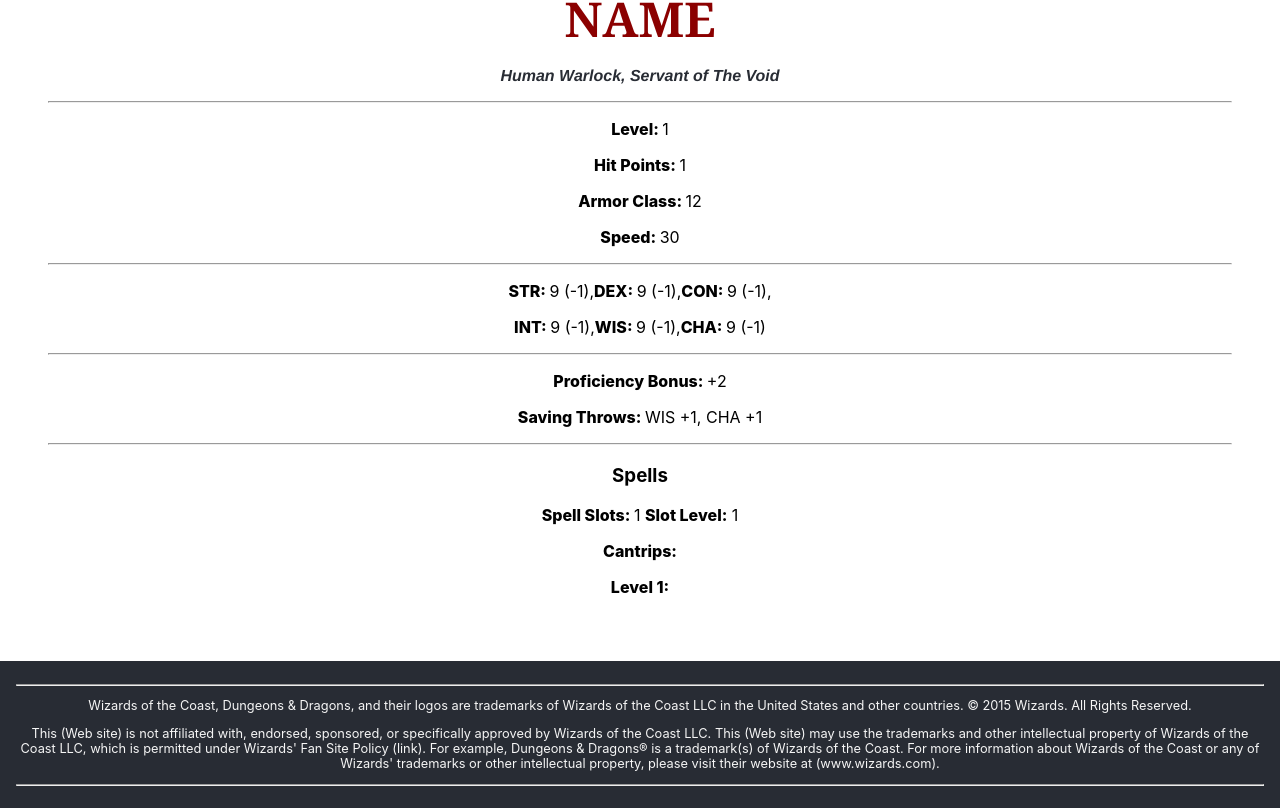
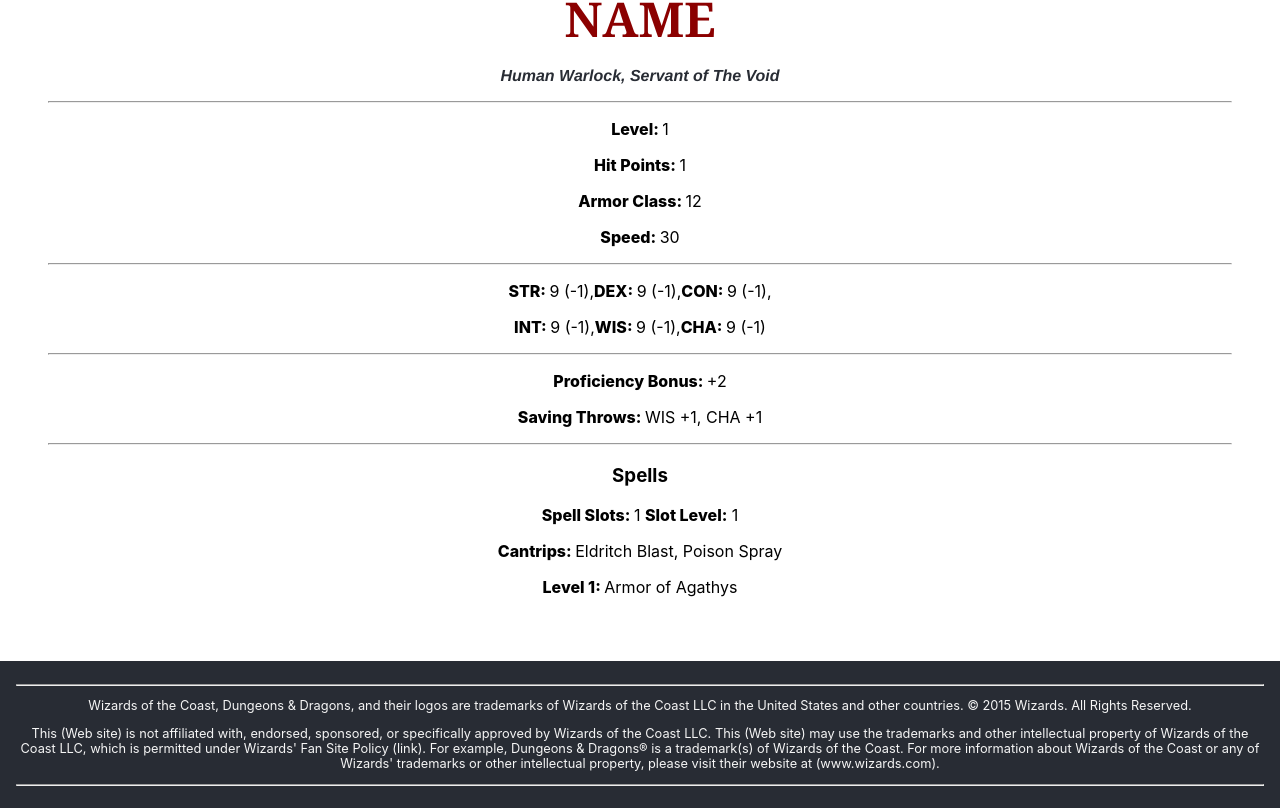
Before and after one commit to AcmeCat/Warlocks, a React (Create React App) app: page / in a window 1280 px wide. Shown: the part 902-1710 px from the top of the page. Built offline with nearby package versions, Linux system fonts and the light colour scheme.

Commit message:
decomposed spells section into its own stateless function. nice work

```diff
--- a/src/App.js
+++ b/src/App.js
@@ -19,8 +19,7 @@ class App extends React.Component {
       CHA: 9,
       hitPoints: 1,
       pact: "",
-      proficiency: 2,
-      spells: [[], [], [], [], [], [], [], [], [], []]
+      proficiency: 2
     }
     this.letsBegin = this.letsBegin.bind(this);
   }
@@ -61,11 +60,6 @@ class App extends React.Component {
     this.setState({
       proficiency: proficiency
     })
-
-    let spells = this.getSpells(level);
-    this.setState({
-      spells: spells
-    })
   }
 
   render (){
@@ -105,10 +99,9 @@ class App extends React.Component {
           <p><span className='title'>Proficiency Bonus: </span> +{this.state.proficiency}</p>
           <p><span className='title'>Saving Throws: </span> WIS +{this.state.proficiency + this.getModFromStat(this.state.WIS)}, CHA +{this.state.proficiency + this.getModFromStat(this.state.CHA)}</p>
           <hr/>
-          <h3>Spells</h3>
-          <p><span className='title'>Spell Slots: </span> 1 <span className='title'>Slot Level:</span> 1</p>
-          <p><span className='title'>Cantrips: </span> {this.state.spells[0].join(", ")}</p>
-          <p><span className='title'>Level 1: </span> {this.state.spells[1].join(", ")}</p>
+          <Spells
+            level={this.state.level}
+          />
         </main>
         <Footer/>
       </div>
@@ -206,20 +199,6 @@ class App extends React.Component {
     return mod < 0 ? mod.toString() : "+" + mod.toString();
   }
 
-  //spells
-
-  getSpells = (lvl) => {
-    let numCantrips = Number.parseInt(data.levels[lvl]["cantrips"]);
-    let allCantrips = [...data.spells.cantrips];
-    let selectedCantrips = ["Eldritch Blast"];
-    for (let i = 1; i < numCantrips; i++) {
-      let ran = Math.floor(Math.random() * allCantrips.length)
-      selectedCantrips.push(allCantrips.splice(ran, 1));
-    }
-
-    return [selectedCantrips, ["Armor of Agathys"], [], [], [], [], [], [], [], []];
-  }
-
   //utility functions
 
   randomItem = (arr) => {
@@ -243,6 +222,33 @@ class App extends React.Component {
   pacts = ['Blade', 'Chain', 'Tome'];
 }
 
+function Spells({level}) {
+
+  let numCantrips = Number.parseInt(data.levels[level]["cantrips"]);
+  let allCantrips = [...data.spells.cantrips];
+  let selectedCantrips = ["Eldritch Blast"];
+  for (let i = 1; i < numCantrips; i++) {
+    let ran = Math.floor(Math.random() * allCantrips.length)
+    selectedCantrips.push(allCantrips.splice(ran, 1));
+  }
+
+  let selectedSpells = [selectedCantrips, ["Armor of Agathys"], [], [], [], [], [], [], [], []];
+
+  return (
+    <div>
+      <h3>Spells</h3>
+      <p><span className='title'>Spell Slots: </span> 1 <span className='title'>Slot Level:</span> 1</p>
+      <p><span className='title'>Cantrips: </span> {selectedSpells[0].join(", ")}</p>
+      <p><span className='title'>Level 1: </span> {selectedSpells[1].join(", ")}</p>
+    </div>
+  )
+  //spells
+
+
+
+
+}
+
 function Footer() {
   return (
     <div className='Footer'>
```
